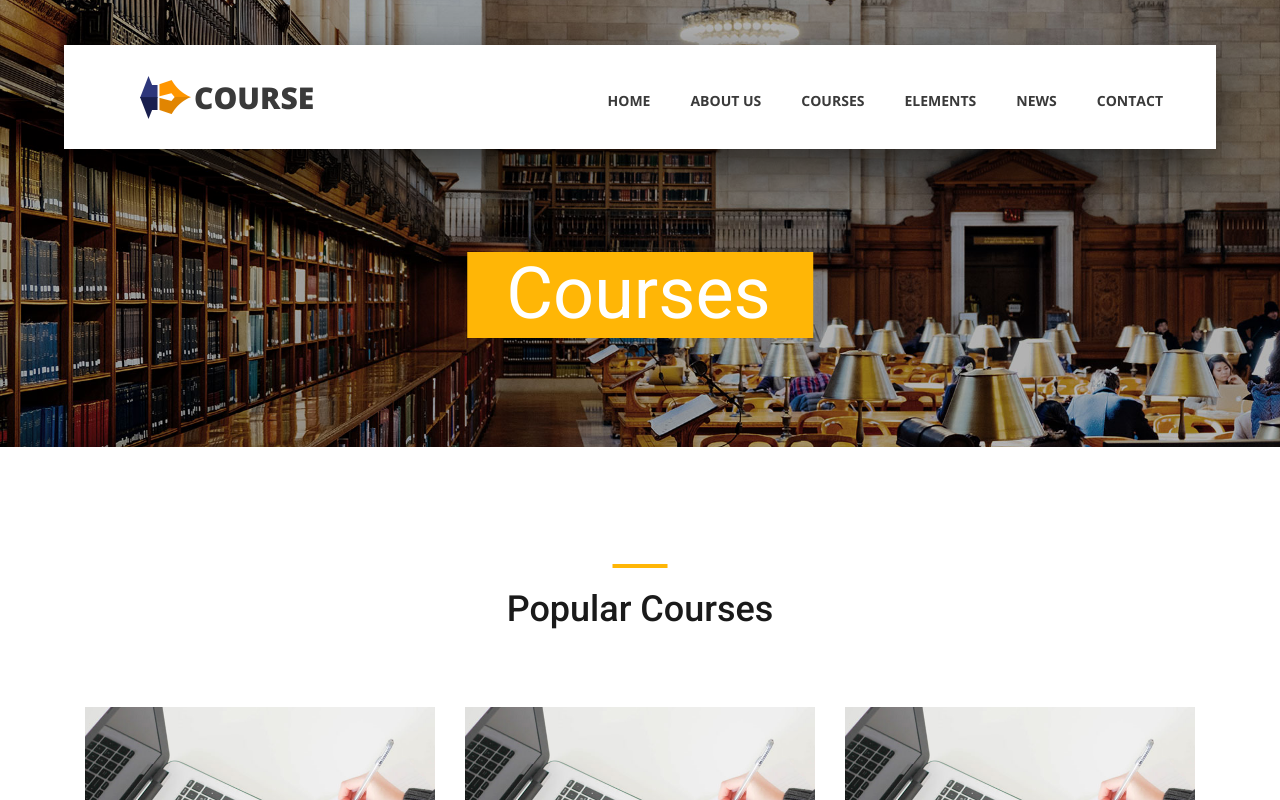
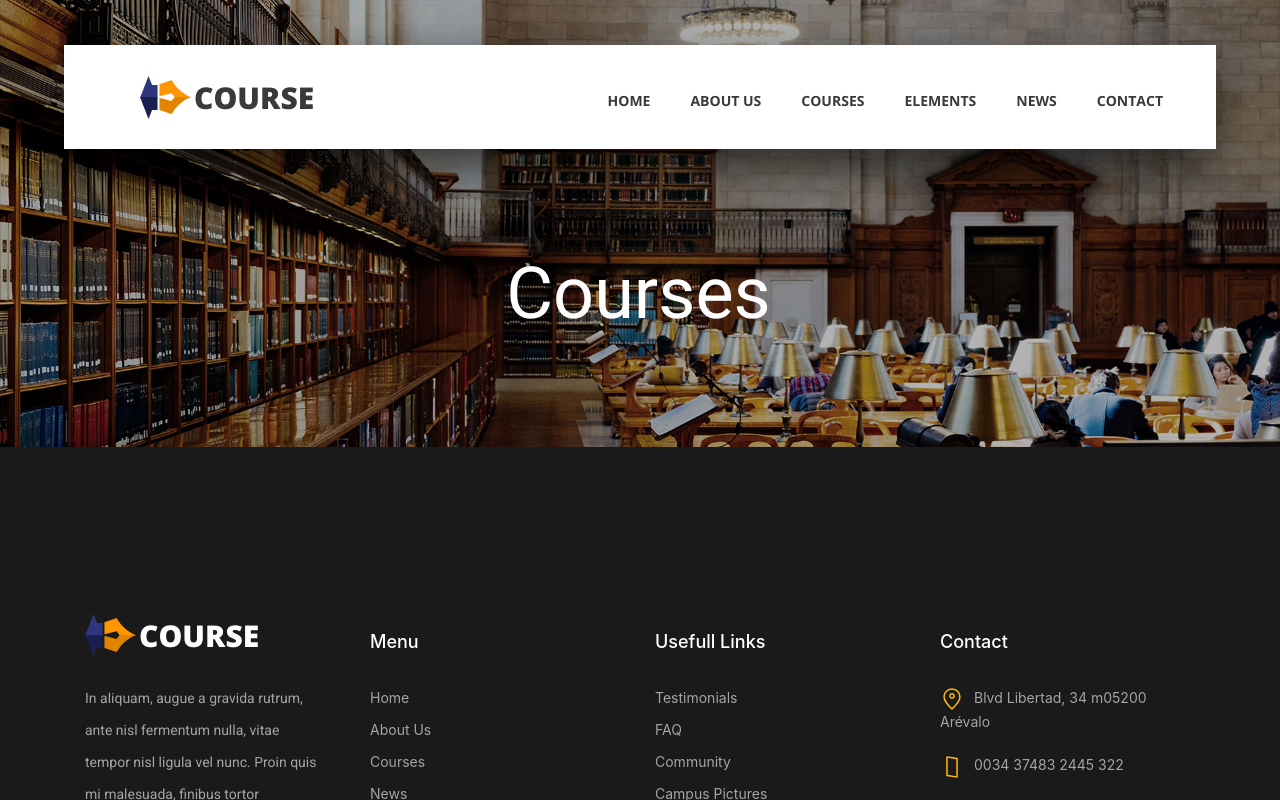
Before and after one commit to HoaHyNgoc/courses-review-site, a React (Create React App) app in the folder academics-review-app/: page / in a window 1280 px wide. Shown: the top 800 px of the page. Built offline with nearby package versions, Linux system fonts and the light colour scheme.

Commit message:
create component courese detail page

```diff
--- a/academics-review-app/public/index.html
+++ b/academics-review-app/public/index.html
@@ -15,6 +15,8 @@
     <link href="plugins/fontawesome-free-5.0.1/css/fontawesome-all.css" rel="stylesheet" type="text/css">
     <link rel="stylesheet" type="text/css" href="styles/courses_styles.css">
     <link rel="stylesheet" type="text/css" href="styles/courses_responsive.css">
+    <link rel="stylesheet" type="text/css" href="styles/news_styles.css">
+    <link rel="stylesheet" type="text/css" href="styles/news_responsive.css">
     <title>React App</title>
 </head>
 
@@ -33,6 +35,7 @@
     <script src="plugins/scrollTo/jquery.scrollTo.min.js"></script>
     <script src="plugins/easing/easing.js"></script>
     <script src="js/courses_custom.js"></script>
+    <script src="js/news_custom.js"></script>
 </body>
 
 </html>
--- a/academics-review-app/public/styles/courses_styles.css
+++ b/academics-review-app/public/styles/courses_styles.css
@@ -662,7 +662,7 @@ section
 	-ms-transform: translateX(-50%);
 	-o-transform: translateX(-50%);
 	transform: translateX(-50%);
-	background: #ffb606;
+	background: none;
 	padding-top: 24px;
 	padding-bottom: 18px;
 	padding-left: 39px;
--- a/academics-review-app/public/styles/news_styles.css
+++ b/academics-review-app/public/styles/news_styles.css
@@ -668,7 +668,7 @@ section
 	-ms-transform: translateX(-50%);
 	-o-transform: translateX(-50%);
 	transform: translateX(-50%);
-	background: #ffb606;
+	background: none;
 	padding-top: 24px;
 	padding-bottom: 18px;
 	padding-left: 39px;
--- a/academics-review-app/src/App.js
+++ b/academics-review-app/src/App.js
@@ -2,13 +2,15 @@ import React from "react";
 import GlobalNavigation from "./components/global_page_navigation/GlobalNavigation";
 import ComponentsPageCourses from "./components/page_courses/ComponentsPageCourses";
 import GlobalFooter from "./components/global_page_footer/GlobalFooter";
+import ComponentsPageCoursesDetail from "./components/page_courses_detail/ComponentsPageCoursesDetail";
 
 function App() {
   return (
     <div className="super_container">
-      <GlobalNavigation />
-      <ComponentsPageCourses />
-      <GlobalFooter />
+        <GlobalNavigation />
+        {/* <ComponentsPageCourses /> */}
+        <ComponentsPageCoursesDetail />
+        <GlobalFooter />
     </div>
   );
 }
--- /dev/null
+++ b/academics-review-app/src/components/page_courses_detail/ComponentsPageCoursesDetail.js
@@ -0,0 +1,14 @@
+import React, { Component } from 'react';
+import PageCoursesHeader from '../page_courses/child_page_courses/PageCoursesHeader';
+
+class ComponentsPageCoursesDetail extends Component {
+    render() {
+        return (
+            <div>
+                <PageCoursesHeader />
+            </div>
+        );
+    }
+}
+
+export default ComponentsPageCoursesDetail;
```
